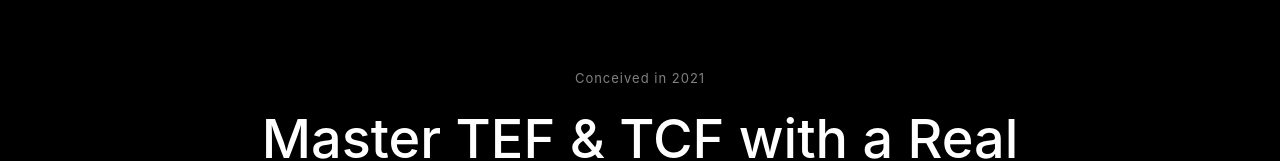
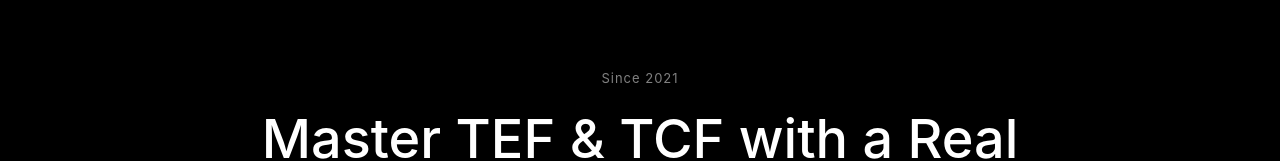
Before and after one commit to aaloopraantha/arpree, a Next.js app: page / in a window 1280 px wide. Shown: the part 139-300 px from the top of the page. Built offline with nearby package versions, Linux system fonts and the light colour scheme.

Commit message:
Update page.js

```diff
--- a/app/page.js
+++ b/app/page.js
@@ -9,7 +9,7 @@
     <main style={styles.page}>
       {/* HERO */}
       <section style={styles.hero}>
-        <p style={styles.kicker}>Conceived in 2021</p>
+        <p style={styles.kicker}>Since 2021</p>
 
         <h1 style={styles.title}>
           Master TEF & TCF with a Real Exam Simulation Platform
```
